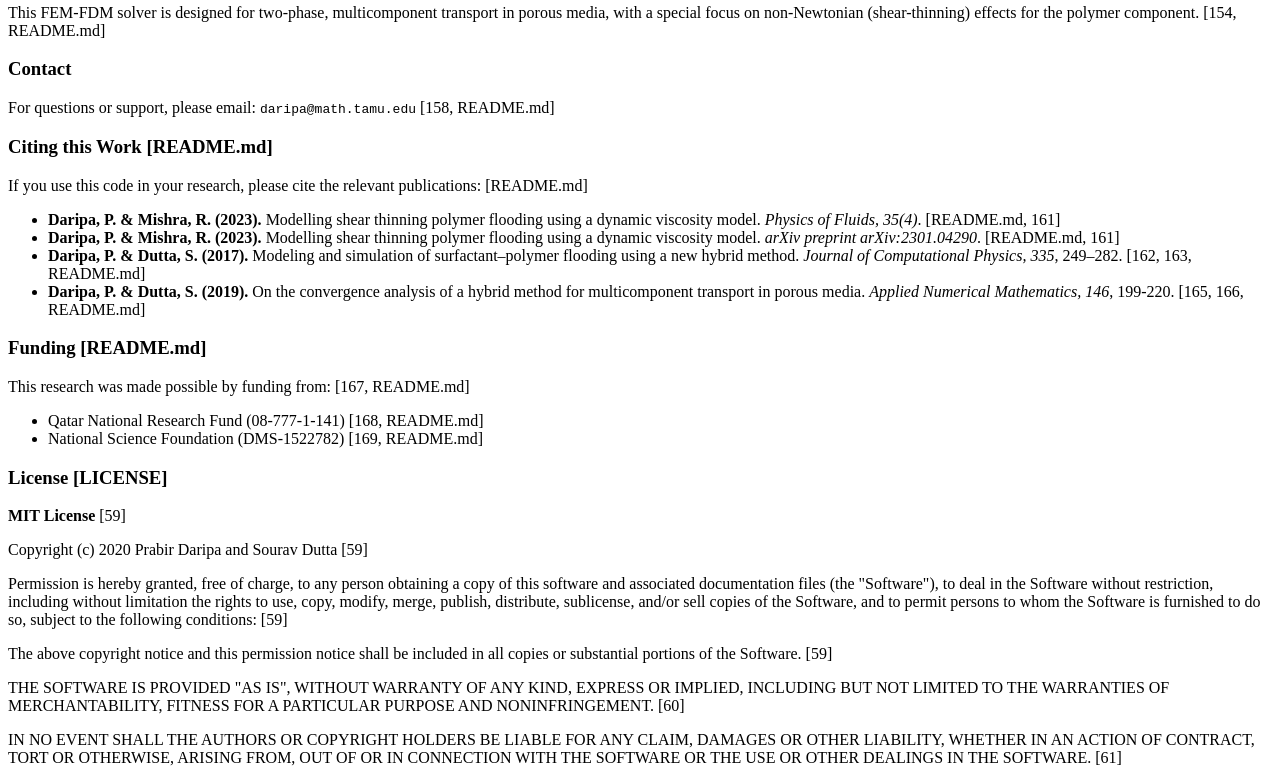
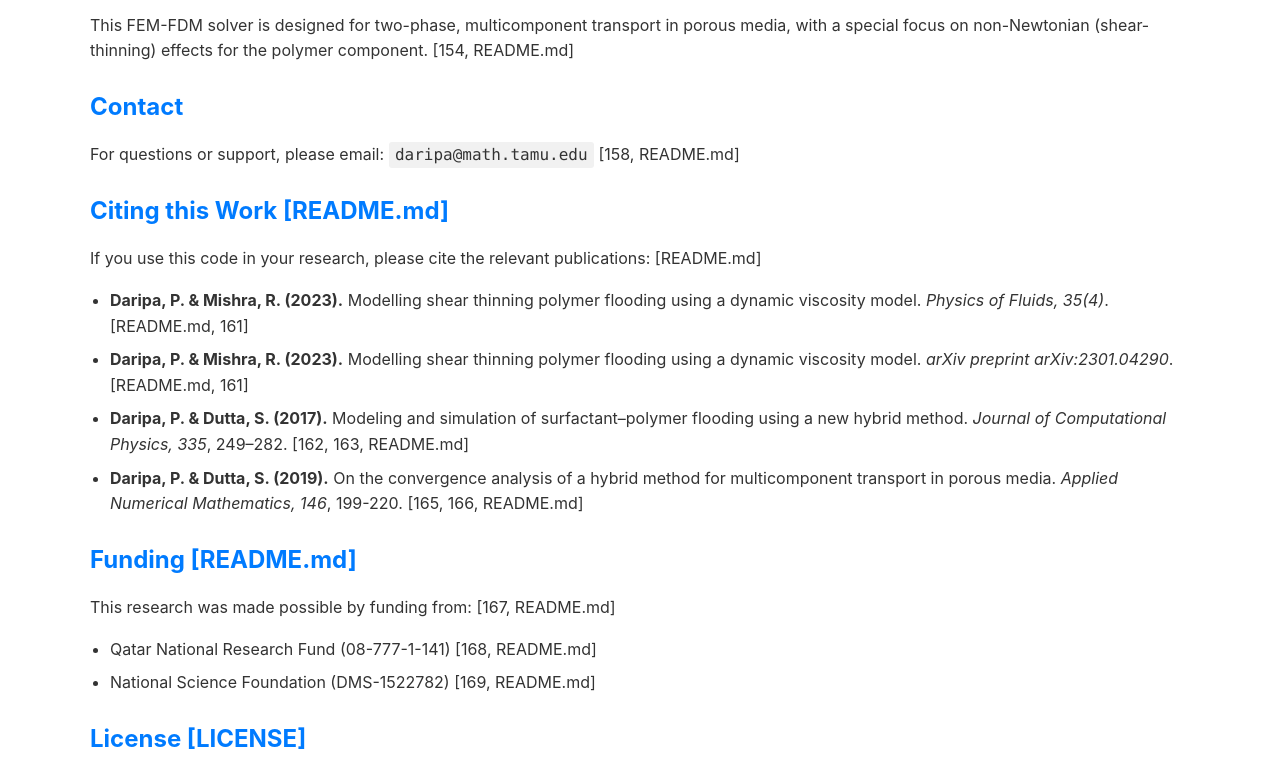
Before and after one commit to Daripa-Research-Group/TransPore-v2.0, a plain HTML site: page docs/about.html in a window 1280 px wide. Shown: the part 202-973 px from the top of the page. Drawn offline with Linux system fonts and the light colour scheme; the site is published under a folder, as on GitHub Pages, so addresses that start at the root find nothing.

Commit message:
Update stylesheet link in about.html

```diff
--- a/docs/about.html
+++ b/docs/about.html
@@ -4,7 +4,7 @@
     <meta charset="UTF-8">
     <meta name="viewport" content="width=device-width, initial-scale=1.0">
     <title>TransPore v2.0 - About</title>
-    <link rel="stylesheet" href="/TransPore-v2.0/style.css">
+    <link rel="stylesheet" href="style.css">
 </head>
 <body>
     <header>
```
